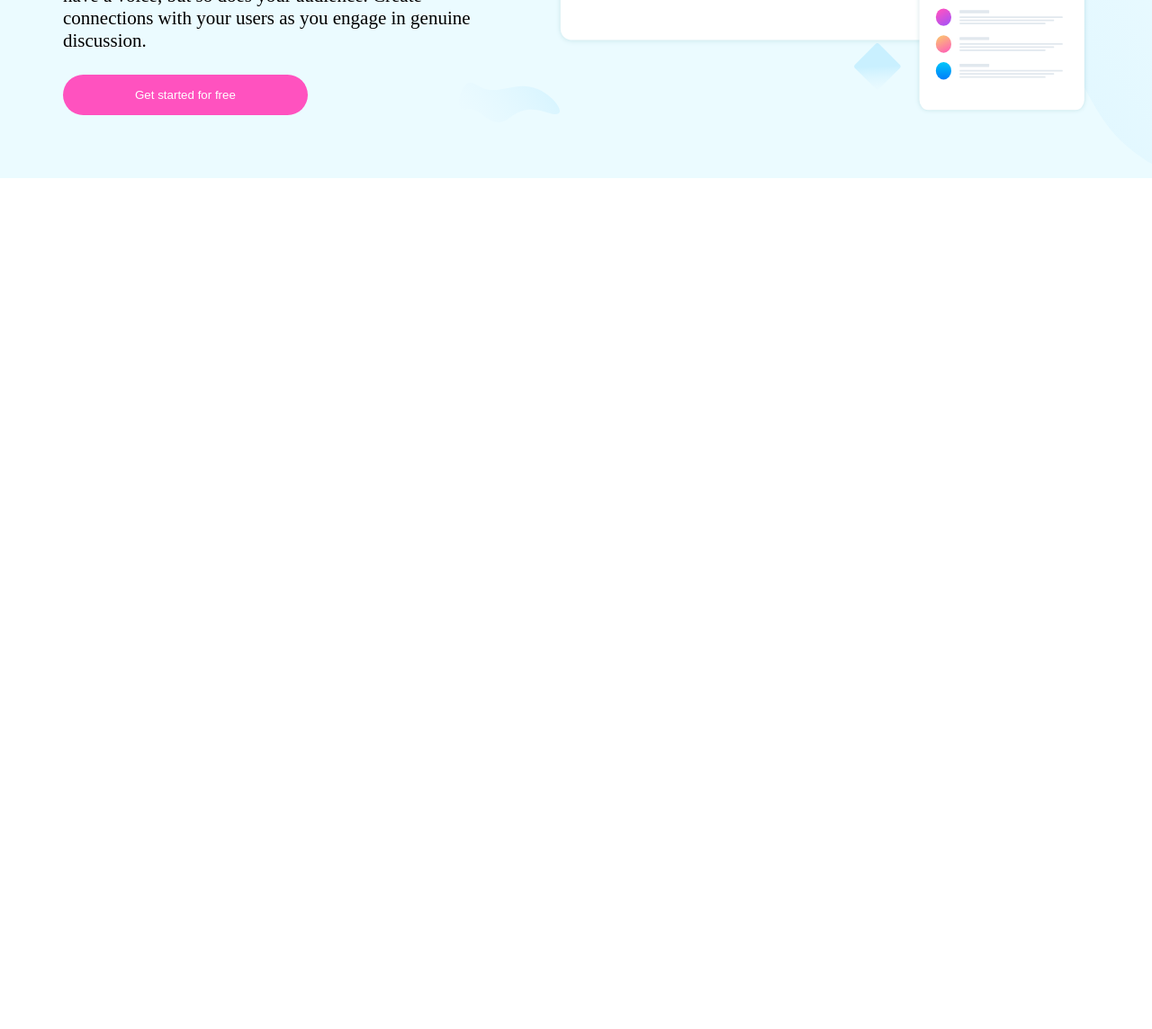
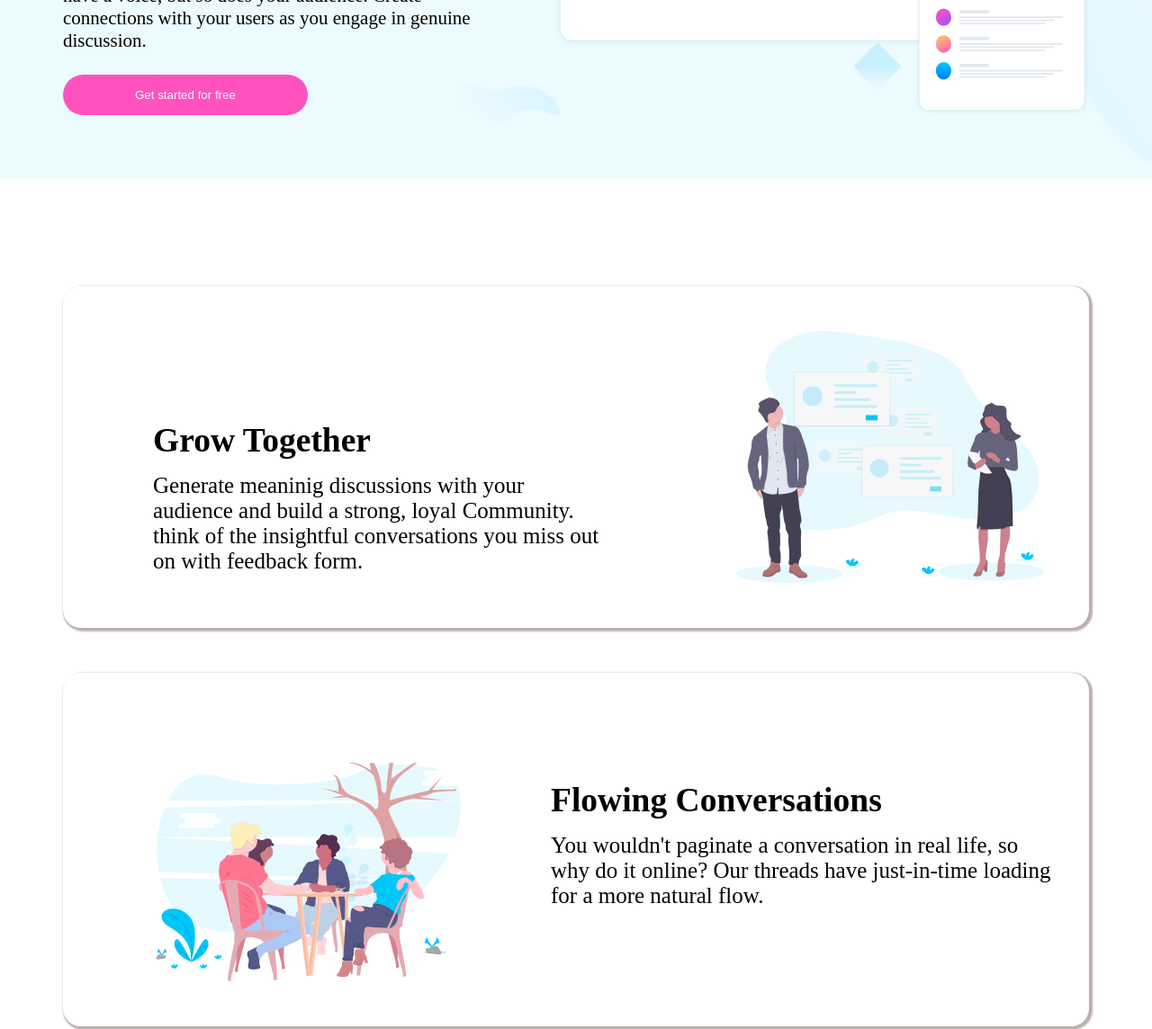
Before and after one commit to Omolounnu-Oluwafemi/Zuri_Huddle-design, a plain HTML site: page index.html in a window 1280 px wide. Shown: the part 500-1644 px from the top of the page at 90% size. Before the commit the page ends 800 px from the top, so only its background shows below. Drawn offline with Linux system fonts and the light colour scheme; a web font is replaced by a local one.

Commit message:
upto date

```diff
--- a/index.html
+++ b/index.html
@@ -41,7 +41,7 @@
           />
         </div>
       </section>
-      <!-- <section class="section2">
+      <section class="section2">
         <div class="Grow">
           <span class="grow_togther"
             ><h1>Grow Together</h1>
@@ -130,6 +130,6 @@
           <span><p class="copy">(c) Copyright 2018 Huddle. All rights reserved.</p></span>
         </div>
       </div>
-    </footer>  -->
+    </footer>
   </body>
 </html>
```
